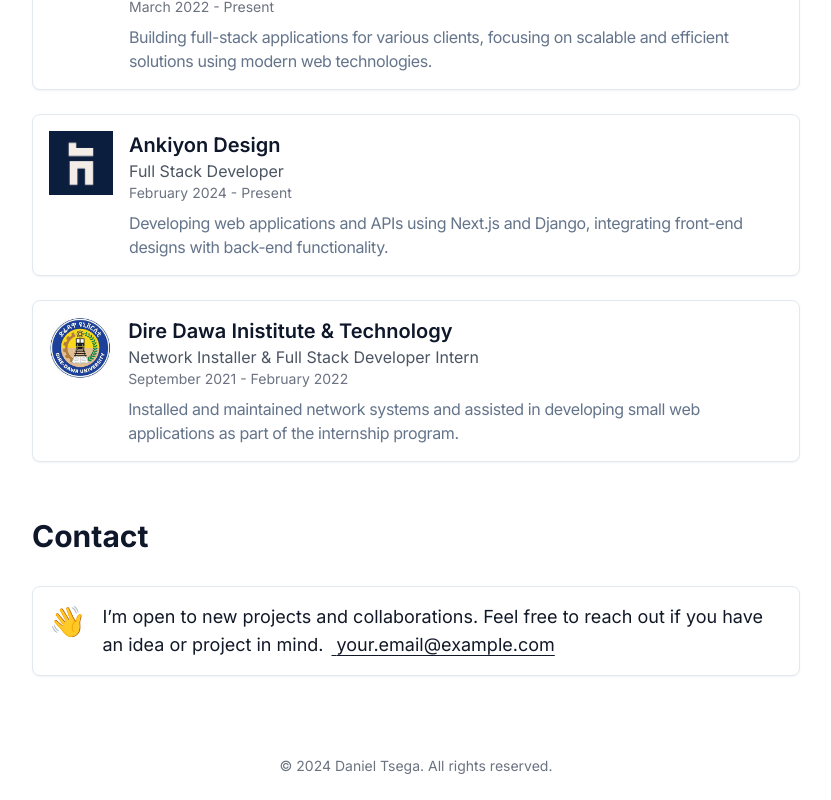
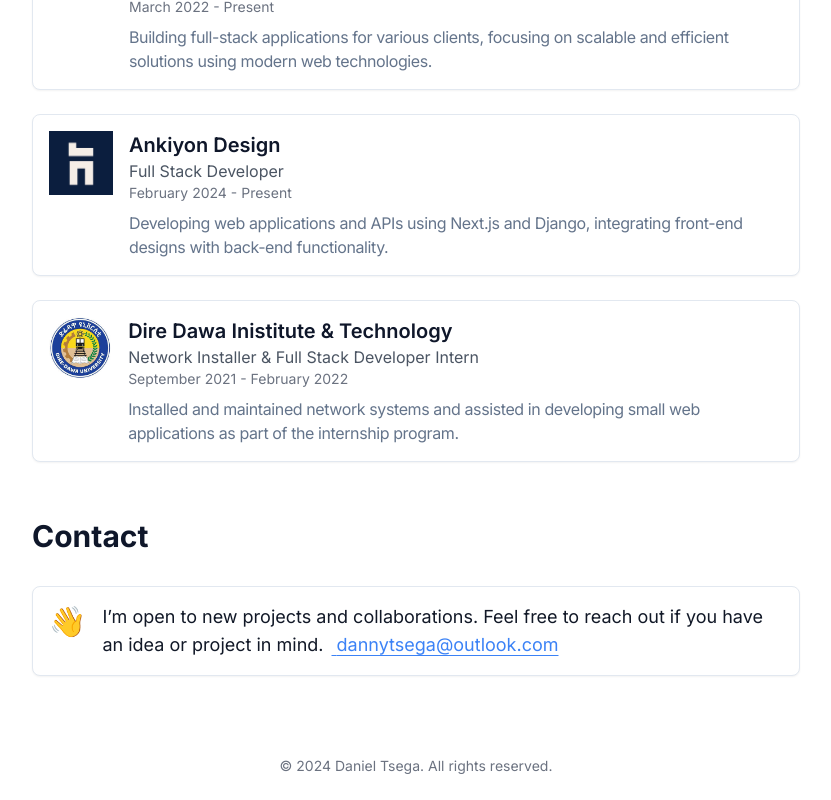
Before and after one commit to danieltsega/portfolio-website, a Next.js app: page / in a window 1280 px wide. Shown: the part 1917-2717 px from the top of the page, without its empty margins (224-1055 px from the left). Built offline with nearby package versions, Linux system fonts and the light colour scheme.

Commit message:
update: update the email card

```diff
--- a/src/components/contact-card.tsx
+++ b/src/components/contact-card.tsx
@@ -13,9 +13,9 @@ const ContactCard: React.FC = () => {
       <p className="text-gray-900 text-lg">
         I’m open to new projects and collaborations. Feel free to reach out if
         you have an idea or project in mind.
-        <a href="mailto:your.email@example.com" className="ml-2">
+        <a href="mailto:dannytsega@outlook.com" className="ml-2 text-blue-500">
           {" "}
-          your.email@example.com
+          dannytsega@outlook.com
         </a>
       </p>
     </div>
```
